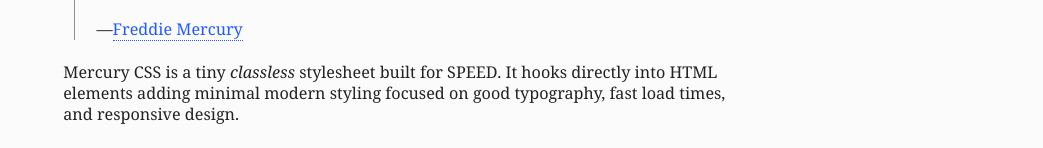
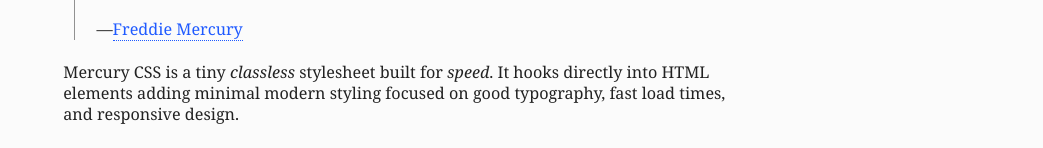
Before and after one commit to wmeredith/MercuryCSS, a website: page index.html in a window 1280 px wide. Shown: the part 515-663 px from the top of the page, without its empty margins (237-1280 px from the left). Drawn offline with Linux system fonts and the light colour scheme.

Commit message:
Update index.html
Updating copy

```diff
--- a/index.html
+++ b/index.html
@@ -36,7 +36,7 @@
                 <p>&mdash;<a href="https://en.wikipedia.org/wiki/Freddie_Mercury" title="Freddie Mercury on Wikipedia, the free encyclopedia">Freddie Mercury</a></p>
             </blockquote>
             <p>
-                Mercury CSS is a tiny <em>classless</em> stylesheet built for SPEED. It hooks directly into HTML elements adding minimal modern styling focused on good typography, fast load times, and responsive design.
+                Mercury CSS is a tiny <em>classless</em> stylesheet built for <em>speed</em>. It hooks directly into HTML elements adding minimal modern styling focused on good typography, fast load times, and responsive design.
             </p>
             <p>
                 The Mercury CSS stylesheet is 4kb unminifed.
```
